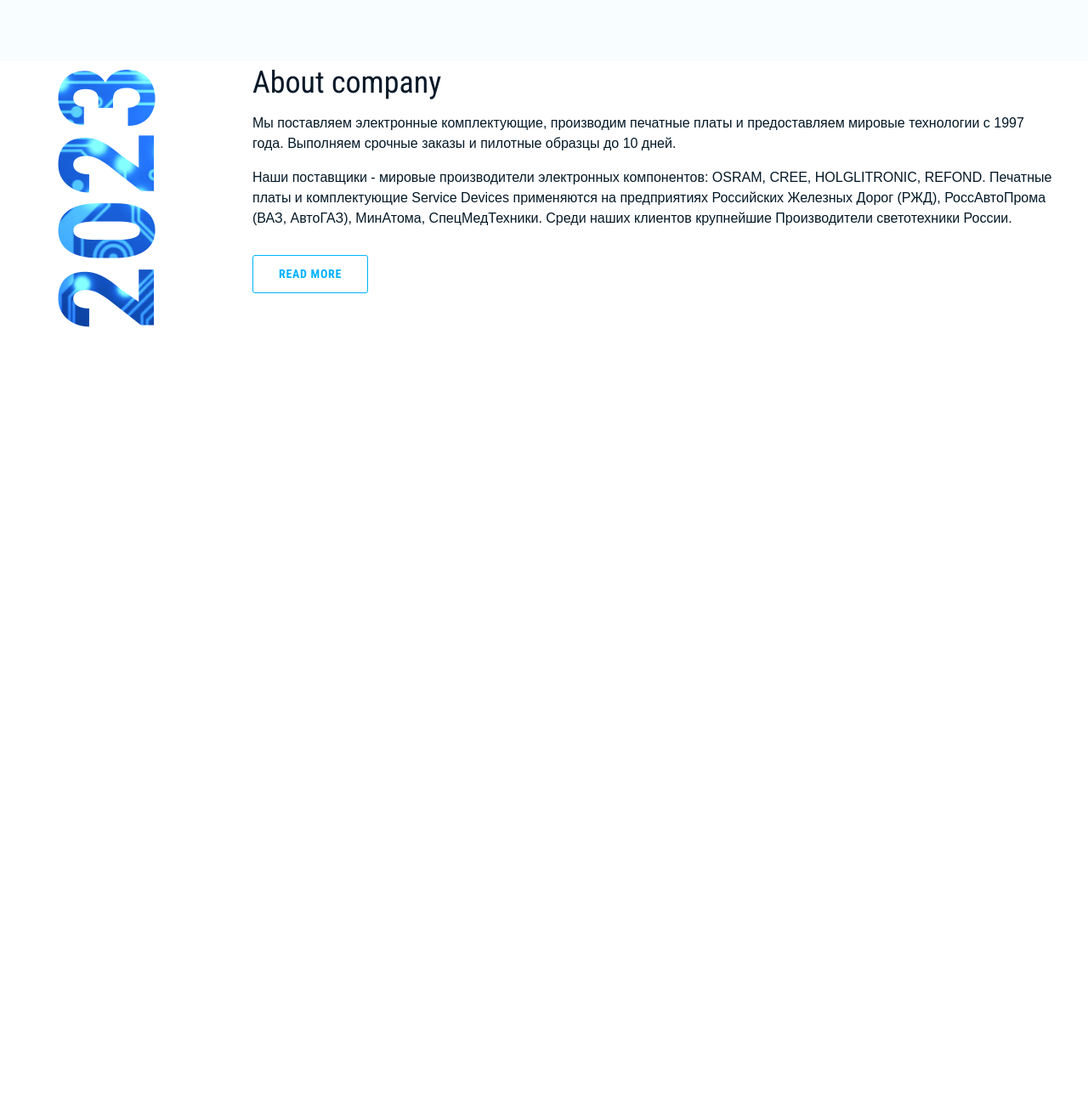
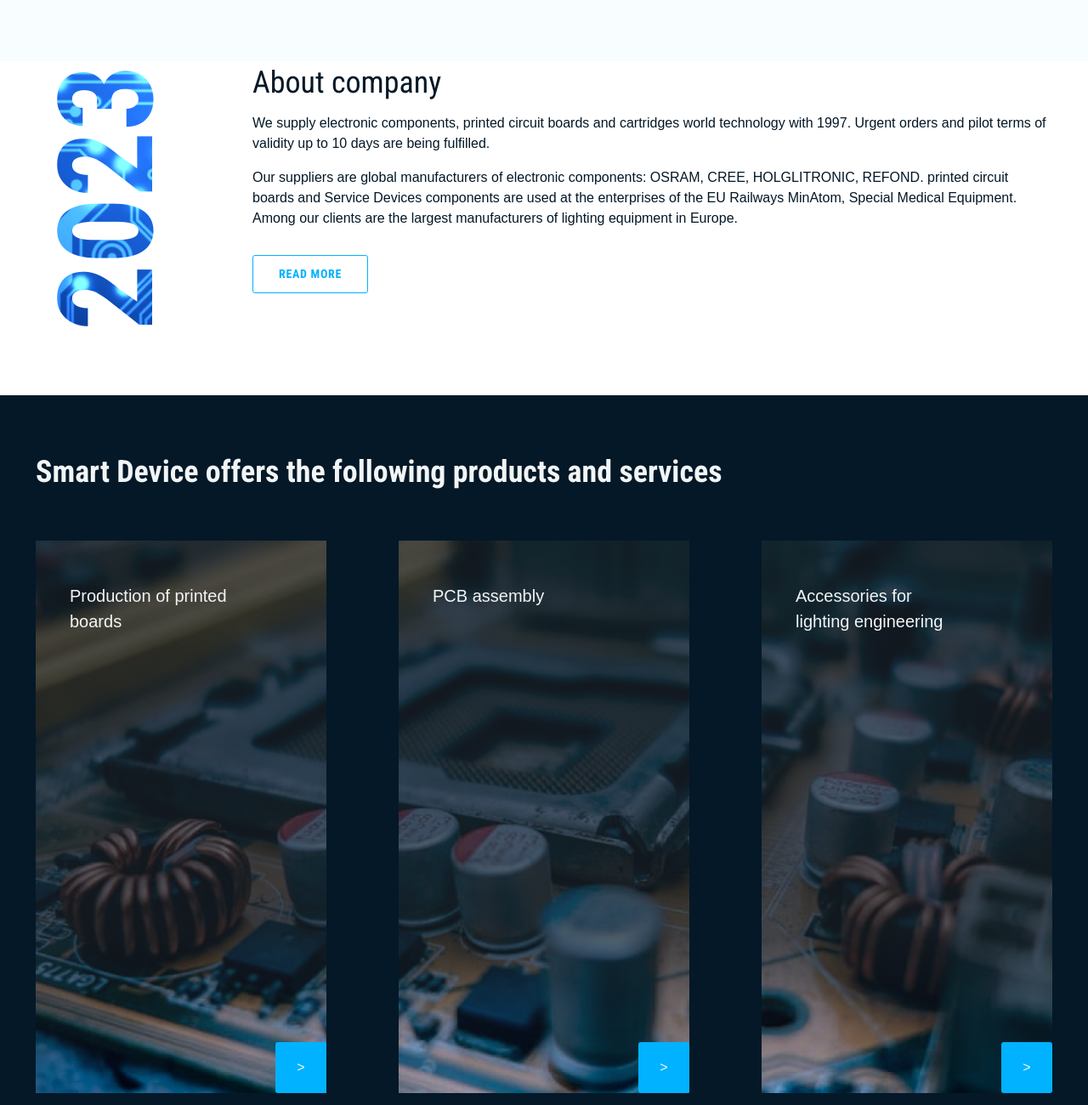
Before and after one commit to kenzaofficial/Smart-Device, a website built with webpack: page source/index.html in a window 1280 px wide. Shown: the part 1680-2980 px from the top of the page at 85% size. Before the commit the page ends 2070 px from the top, so only its background shows below. Built offline with nearby package versions, Linux system fonts and the light colour scheme; files whose address does not match are found by name; a web font is replaced by a local one.

Commit message:
services desktop ready

```diff
--- a/source/index.html
+++ b/source/index.html
@@ -48,7 +48,7 @@
               <svg>
                 <use href="img/sprite/sprite.svg#stopwatch"></use>
               </svg>
-              <h3>Operational terms</h3>
+              <h4>Operational terms</h4>
               <p>an improved logistics system allows us to calculate the cost, produce and deliver orders of boards and
                 components in the
                 shortest possible time</p>
@@ -57,7 +57,7 @@
               <svg>
                 <use href="img/sprite/sprite.svg#hired"></use>
               </svg>
-              <h3>Major Suppliers</h3>
+              <h4>Major Suppliers</h4>
               <p>Our suppliers are such large global companies as: OSRAM, CREE, HOLGLITRONIC, REFOND. Cooperation with
                 such companies
                 ensures the good quality of our products.
@@ -67,14 +67,14 @@
               <svg>
                 <use href="img/sprite/sprite.svg#detective"></use>
               </svg>
-              <h3>Complete privacy</h3>
+              <h4>Complete privacy</h4>
               <p>At the request of the client, we provide complete confidentiality.</p>
             </div>
             <div class="advantages__item item-advantage">
               <svg>
                 <use href="img/sprite/sprite.svg#tag"></use>
               </svg>
-              <h3>Cost personalization</h3>
+              <h4>Cost personalization</h4>
               <p>We select a specific factory, suppliers, type of delivery in order to set the price that suits you.</p>
             </div>
           </div>
@@ -84,16 +84,37 @@
         <div class="about__container container">
           <div class="about__text">
             <h3>About company</h3>
-            <p>Мы поставляем электронные комплектующие, производим печатные платы и предоставляем мировые технологии с
-              1997 года.
-              Выполняем срочные заказы и пилотные образцы до 10 дней.</p>
-            <p>Наши поставщики - мировые производители электронных компонентов: OSRAM, CREE, HOLGLITRONIC, REFOND.
-              Печатные платы и
-              комплектующие Service Devices применяются на предприятиях Российских Железных Дорог (РЖД), РоссАвтоПрома
-              (ВАЗ, АвтоГАЗ),
-              МинАтома, СпецМедТехники. Среди наших клиентов крупнейшие Производители светотехники России.</p>
+            <p>We supply electronic components, printed circuit boards and cartridges world technology with
+              1997.
+              Urgent orders and pilot terms of validity up to 10 days are being fulfilled.</p>
+            <p>Our suppliers are global manufacturers of electronic components: OSRAM, CREE, HOLGLITRONIC, REFOND.
+              printed circuit boards and
+              Service Devices components are used at the enterprises of the EU Railways
+              MinAtom, Special Medical Equipment. Among our clients are the largest manufacturers of lighting equipment
+              in Europe.</p>
             <button type="button" class="btn about__btn">read more</button>
           </div>
+        </div>
+      </section>
+      <section class="services">
+        <div class="services__container container">
+          <h3>Smart Device offers the following products and services</h3>
+          <div class="services__content">
+            <a href="#" class="services__item-link ">
+              <h5>Production of printed
+                boards</h5>
+            </a>
+            <a href="#" class="services__item-link">
+              <h5>PCB assembly</h5>
+            </a>
+            <a href="#" class="services__item-link">
+              <h5>Accessories
+                for
+                lighting engineering</h5>
+            </a>
+
+          </div>
+
         </div>
 
       </section>
--- a/source/sass/blocks/about.scss
+++ b/source/sass/blocks/about.scss
@@ -1,4 +1,6 @@
-.about {}
+.about {
+  padding-bottom: 100px;
+}
 
 .about__container {
   position: relative;
@@ -10,9 +12,9 @@
     left: -40px;
     content: "2023";
     font-family: "Roboto Condensed", sans-serif;
-    font-size: 156px;
+    font-size: 155px;
     font-weight: 700;
-    line-height: 220px;
+    line-height: 221px;
     transform: rotate(-90deg);
     background: $color-bg-darkblue url(../../img/about-bg.png) no-repeat;
     background-clip: text;
@@ -47,4 +49,10 @@
   color: $color-deepsky-blue;
   border: 1px solid $color-deepsky-blue;
   text-transform: uppercase;
+  transition: .3s;
+
+  &:hover {
+    color: $color-text-light;
+    background-color: $color-bg-darkblue;
+  }
 }
--- a/source/sass/blocks/advantages.scss
+++ b/source/sass/blocks/advantages.scss
@@ -35,7 +35,7 @@
       fill: $color-alice;
     }
 
-    h3 {
+    h4 {
       color: $color-text-light;
     }
 
@@ -55,7 +55,7 @@
     fill: $fill-icon;
   }
 
-  h3 {
+  h4 {
     margin-top: 0;
     margin-bottom: 15px;
     font-family: "Roboto Condensed", sans-serif;
--- /dev/null
+++ b/source/sass/blocks/services.scss
@@ -0,0 +1,89 @@
+.services {
+  padding: 65px 0 140px;
+  background-color: $color-bg-darkblue;
+  color: $color-text-light;
+}
+
+.services__container {
+  h3 {
+    margin-top: 0;
+    margin-bottom: 55px;
+    font-family: "Roboto Condensed", sans-serif;
+    font-size: 36px;
+    line-height: 51px;
+  }
+}
+
+
+
+.services__content {
+  display: grid;
+  grid-template-columns: repeat(3, 1fr);
+  gap: 85px;
+
+  h5 {
+    margin-top: 20px;
+    padding-right: 30px;
+    max-width: 230px;
+    font-size: 20px;
+    line-height: 1.5;
+    font-weight: 400;
+  }
+}
+
+.services__item-link {
+  position: relative;
+  padding: 30px 40px 60px;
+  display: inline-block;
+  max-width: 350px;
+  width: 100%;
+  min-height: 650px;
+  color: $color-text-light;
+  background-color: $color-bg-darkblue;
+  background: linear-gradient(180deg, rgba(25, 32, 36, 0.7) 71.72%, rgba(25, 32, 36, 0) 100%), url(../../img/background-desktop.jpg) no-repeat;
+  background-position: 0 0;
+  background-size: cover;
+
+  &:hover {
+    // animation: headerLane 3s infinite;
+    background: linear-gradient(2deg, rgba(25, 322, 2, 0) 71.72%, rgba(125, 22, 36, 0) 100%), url(../../img/background-desktop.jpg);
+    background-size: cover;
+  }
+
+  &::before {
+    position: absolute;
+    content: ">";
+    display: flex;
+    align-items: center;
+    justify-content: center;
+    bottom: 0;
+    right: 0;
+    width: 60px;
+    height: 60px;
+    background-color: $fill-icon;
+    border-radius: 3px;
+  }
+
+  &:first-child {
+    background-position: 15%;
+  }
+
+  &:nth-child(2) {
+    background-position: 45%;
+  }
+
+  &:nth-child(3) {
+    background-position: 80%;
+  }
+}
+
+
+// @keyframes headerLane {
+//   0% {
+//     background: linear-gradient(180deg, rgba(25, 32, 36, 0.7) 71.72%, rgba(25, 32, 36, 0)), url(../../img/background-desktop.jpg) no-repeat;
+//   }
+
+//   100% {
+//     background: linear-gradient(180deg, rgba(255, 132, 36, 0.7) 71.72%, rgba(25, 32, 36, 0)), url(../../img/background-desktop.jpg) no-repeat;
+//   }
+// }
--- a/source/sass/global/container.scss
+++ b/source/sass/global/container.scss
@@ -2,7 +2,7 @@
   width: 100%;
   max-width: 1260px;
   margin: 0 auto;
-  padding: 0 25px;
+  padding: 0 20px;
 
   @include vp-1439 {
     padding: 0 32px;
--- a/source/sass/style.scss
+++ b/source/sass/style.scss
@@ -24,6 +24,7 @@
 @import "blocks/hero";
 @import "blocks/advantages";
 @import "blocks/about";
+@import "blocks/services";
 
 
 // ---------------------------------
```
Also changed, not shown: build/css/style.css, build/css/style.min.css, build/index.html, 1 other file.
